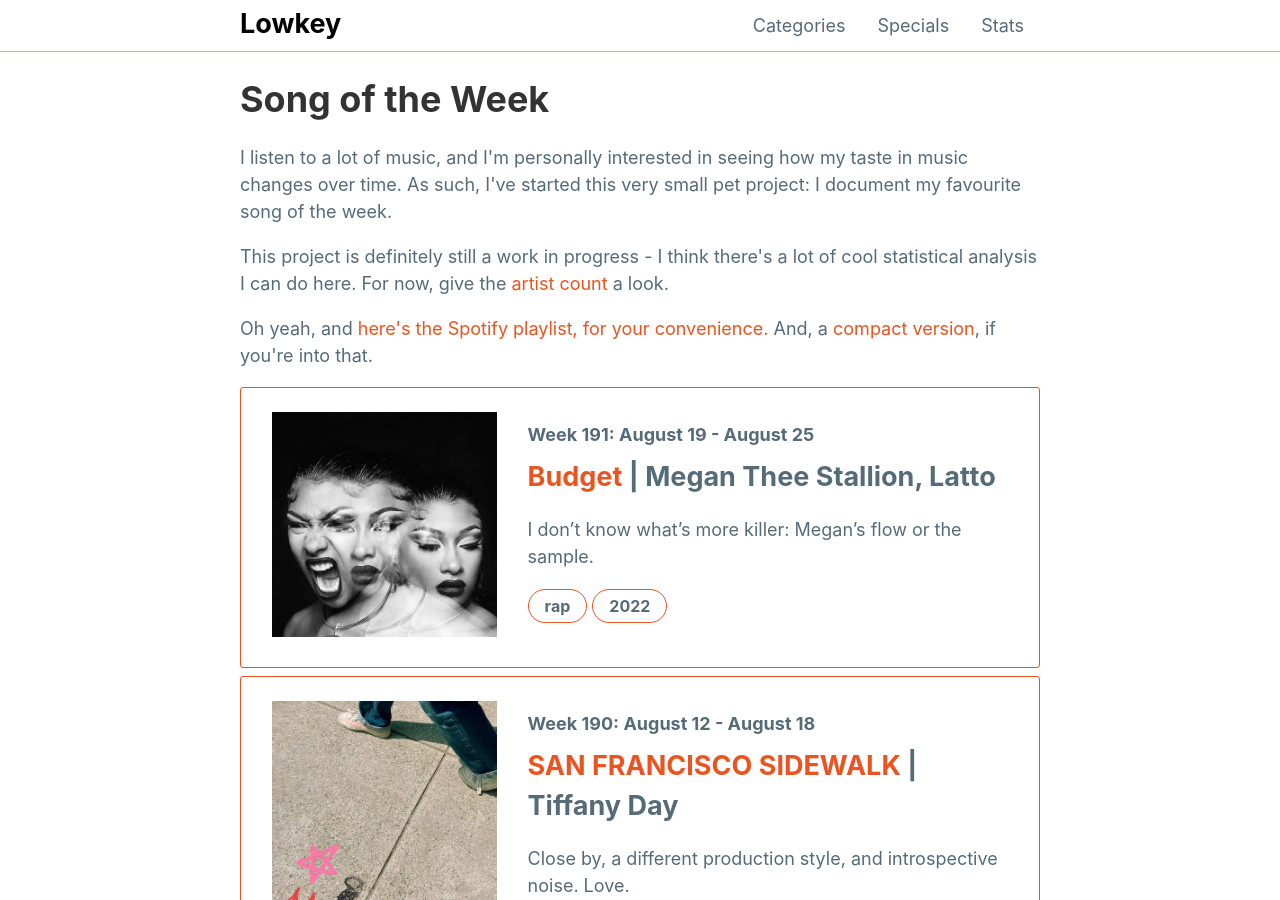
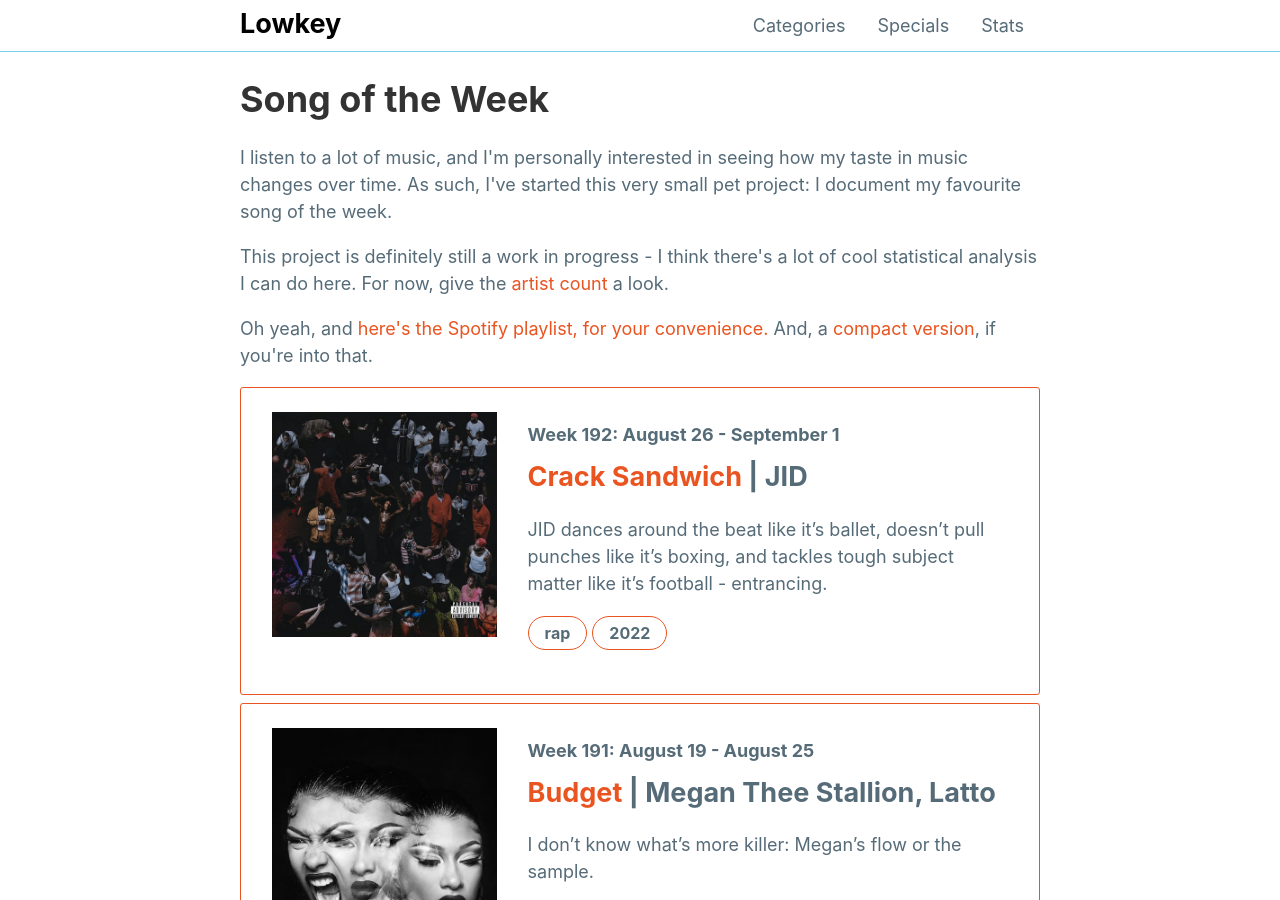
Before and after one commit to mattxwang/lowkey, a Jekyll site: the page built from stats/song-of-the-week.html, in a window 1280 px wide and 900 px high. Built offline with Jekyll 4.4.1, drawn with Linux system fonts in a browser that asks for light colours; comment, search, counter and statistics services are not loaded.

Commit message:
crack sandwich

```diff
--- a/_data/sotw.yml
+++ b/_data/sotw.yml
@@ -2176,3 +2176,14 @@ week191:
   year: 2022
   blurb: >
     I don't know what's more killer: Megan's flow or the sample.
+week192:
+  week: "Week 192: August 26 - September 1"
+  title: "Crack Sandwich"
+  artists:
+  - "JID"
+  album: "The Forever Story"
+  album_art: "the-forever-story.jpg"
+  genre: "rap"
+  year: 2022
+  blurb: >
+    JID dances around the beat like it's ballet, doesn't pull punches like it's boxing, and tackles tough subject matter like it's football - entrancing.
```
Also changed, not shown: img/albums/the-forever-story.jpg (added).
